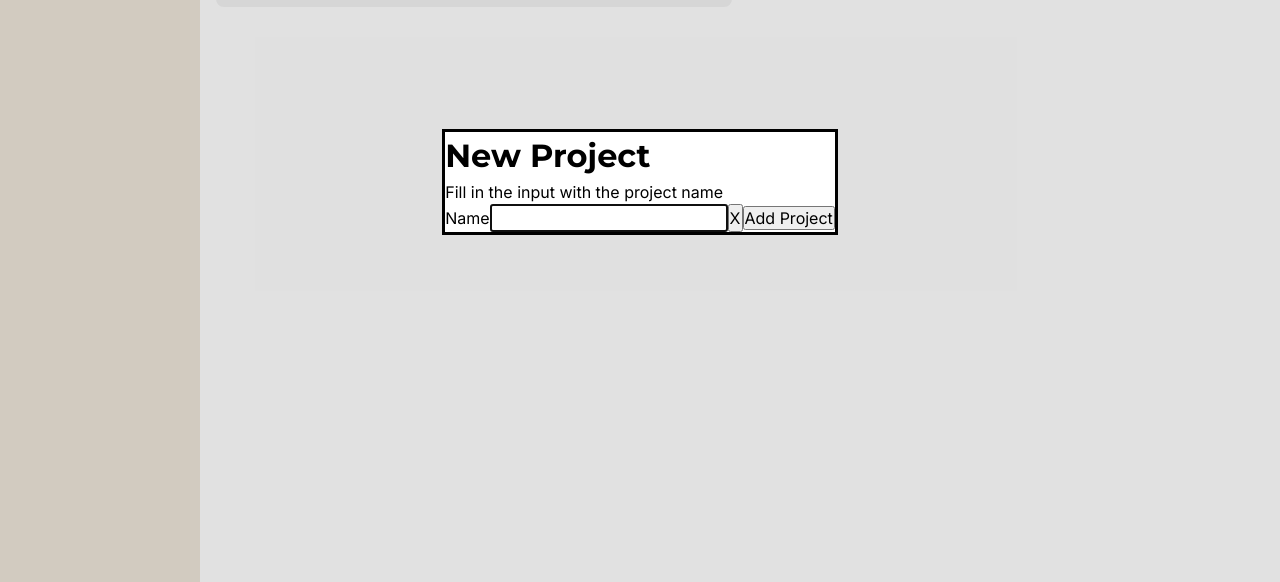
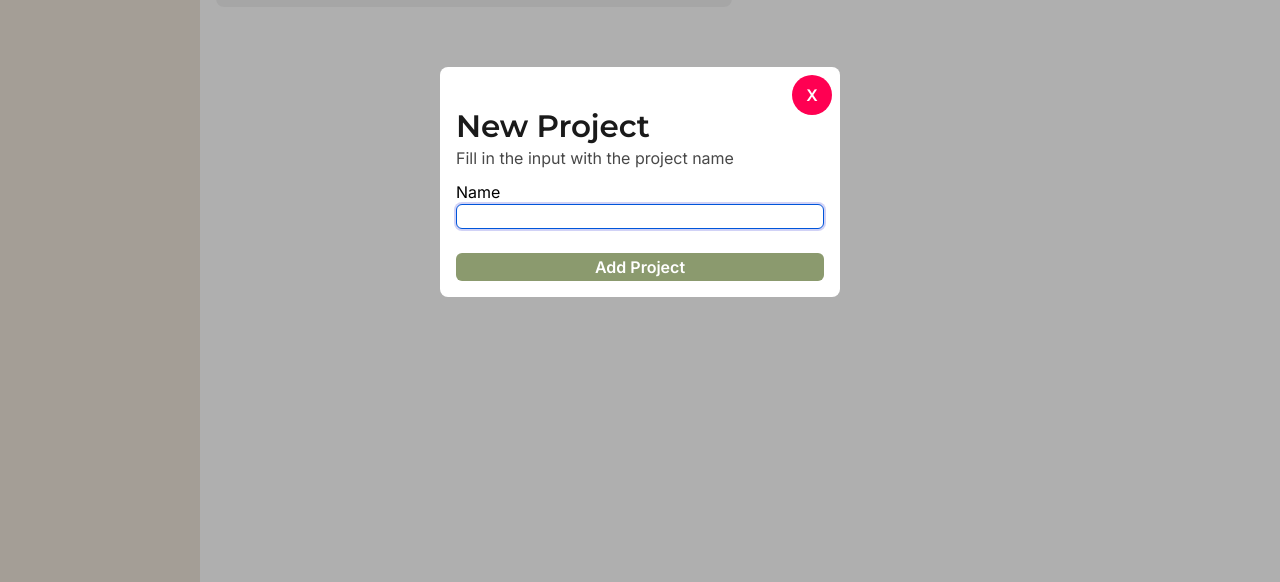
Before and after one commit to aderitomarrime/todo-list, a website built with webpack: page src/template.html in a window 1280 px wide. Both pictures are taken after a click on the button "New Project". Shown: the part 218-800 px from the top of the page. Built offline with nearby package versions, Linux system fonts and the light colour scheme.

Commit message:
Add styles to add new project modal

```diff
--- a/src/domManipulation.js
+++ b/src/domManipulation.js
@@ -572,6 +572,9 @@ class DomManipulation{
     createAddNewProjectDialog(arrayOfProjects){
         this.newProjectModal= document.createElement("dialog");
         const newProjectForm = document.createElement("form");
+        const newProjectTitleConatiner = document.createElement("div");
+        const newProjectControllersConatiner = document.createElement("div");
+        const newProjectButtonConatiner = document.createElement("div");
         const newProjectTitle = document.createElement("h1");
         const newProjectParagraph = document.createElement("p");
         const newProjecNameLabel = document.createElement("label");
@@ -586,6 +589,10 @@ class DomManipulation{
 
         this.newProjectModal.setAttribute("closedby", "any");
         this.newProjectModal.setAttribute("id", "newProjectModal");
+
+        newProjectTitleConatiner.setAttribute("class", "title");
+        newProjectControllersConatiner.setAttribute("class", "controller");
+        newProjectButtonConatiner.setAttribute("class", "button");
 
         newProjecNameLabel.setAttribute("for", "newproject");
         newProjecNameinput.setAttribute("type", "text");
@@ -605,12 +612,15 @@ class DomManipulation{
 
         this.body.appendChild(this.newProjectModal);
         this.newProjectModal.appendChild(newProjectForm);
-        newProjectForm.appendChild(newProjectTitle);
-        newProjectForm.appendChild(newProjectParagraph);
-        newProjectForm.appendChild(newProjecNameLabel);
-        newProjectForm.appendChild(newProjecNameinput);
-        newProjectForm.appendChild(newCancelProjectButton);
-        newProjectForm.appendChild(newProjectSubmitButton);
+        newProjectForm.appendChild(newProjectTitleConatiner);
+        newProjectForm.appendChild(newProjectControllersConatiner);
+        newProjectForm.appendChild(newProjectButtonConatiner);
+        newProjectTitleConatiner.appendChild(newProjectTitle);
+        newProjectTitleConatiner.appendChild(newProjectParagraph);
+        newProjectControllersConatiner.appendChild(newProjecNameLabel);
+        newProjectControllersConatiner.appendChild(newProjecNameinput);
+        newProjectButtonConatiner.appendChild(newCancelProjectButton);
+        newProjectButtonConatiner.appendChild(newProjectSubmitButton);
 
 
         newCancelProjectButton.addEventListener("click", ()=>{
--- a/src/style.css
+++ b/src/style.css
@@ -419,7 +419,8 @@ h1, h2, h3, h4, h5, h6 {
 }
 
 #newTaskModal,
-#editModal {
+#editModal,
+#newProjectModal {
   outline: none;
   border: none;
   border-radius: var(--br-lg);
@@ -428,26 +429,34 @@ h1, h2, h3, h4, h5, h6 {
 }
 
 #newTaskModal::backdrop,
-#editModal::backdrop {
+#editModal::backdrop,
+#newProjectModal::backdrop {
   background-color: rgba(0, 0, 0, 0.3);
 }
 
 #newTaskModal form,
-#editModal form {
+#editModal form,
+#newProjectModal form {
   display: flex;
   flex-direction: column;
   gap: calc(var(--spacing)*4);
   padding: calc(var(--spacing)*4);
 }
 
+#newProjectModal form {
+  gap: calc(var(--spacing)*2.5);
+}
+
 #newTaskModal form .title,
-#editModal form .title{
+#editModal form .title,
+#newProjectModal .title {
   display: flex;
   flex-direction: column;
 }
 
 #newTaskModal form .title h1,
-#editModal form .title h1 {
+#editModal form .title h1,
+#newProjectModal form .title h1 {
   color: var(--txt-black);
   font-size: var(--fs-2xl);
   line-height: var(--lh-2xl);
@@ -456,7 +465,8 @@ h1, h2, h3, h4, h5, h6 {
 }
 
 #newTaskModal form .title p,
-#editModal form .title p {
+#editModal form .title p,
+#newProjectModal form .title p {
   color: color-mix(in srgb, white, var(--txt-black) 80%);
   font-size: var(--fs-md);
   line-height: var(--lh-md);
@@ -465,7 +475,8 @@ h1, h2, h3, h4, h5, h6 {
 }
 
 #newTaskModal form .controller,
-#editModal form .controller {
+#editModal form .controller,
+#newProjectModal form .controller {
   display: flex;
   flex-direction: column;
 }
@@ -473,7 +484,8 @@ h1, h2, h3, h4, h5, h6 {
 #newTaskModal form .controller input,
 #newTaskModal form .controller select,
 #editModal form .controller input,
-#editModal form .controller select {
+#editModal form .controller select,
+#newProjectModal form .controller input {
   margin-bottom: calc(var(--spacing)*1.5);
   border-radius: var(--br-md);
   outline: none;
@@ -495,14 +507,16 @@ h1, h2, h3, h4, h5, h6 {
 }
 
 #newTaskModal form .controller input:focus,
-#editModal form .controller input:focus {
+#editModal form .controller input:focus,
+#newProjectModal form .controller input:focus {
   outline: none;
   border-color: var(--blue);
   box-shadow: 0 0 0 2px rgba(28, 31, 211, 0.2);
 }
 
 #newTaskModal form .button,
-#editModal form .button {
+#editModal form .button,
+#newProjectModal form .button {
   display: flex;
   gap: calc(var(--spacing)*2);
   margin-top: calc(var(--spacing)*2);
@@ -519,7 +533,8 @@ h1, h2, h3, h4, h5, h6 {
 }
 
 #newTaskModal form .button input,
-#editModal form .button input {
+#editModal form .button input,
+#newProjectModal form .button input {
   border: none;
   color: var(--white-total);
   font-size: var(--fs-md);
@@ -533,6 +548,40 @@ h1, h2, h3, h4, h5, h6 {
 }
 
 #newTaskModal form .button input:hover,
-#editModal form .button input:hover {
+#editModal form .button input:hover,
+#newProjectModal .button input:hover,
+#newProjectModal .button button:hover {
   opacity: 0.8;
 }
+
+#newProjectModal form .button input {
+  padding: calc(var(--spacing)*0.5) calc(var(--spacing)*10);
+  flex: 1;
+}
+
+#newProjectModal {
+  position: relative;
+  padding-top: calc(var(--spacing)*6);
+}
+
+#newProjectModal .button button {
+  position: absolute;
+  top: calc(var(--spacing)*2);
+  right: calc(var(--spacing)*2);
+  padding: calc(var(--spacing)*5);
+  width: calc(var(--spacing)*6);
+  height: calc(var(--spacing)*6);
+  border-radius: var(--br-full);
+  border: none;
+  display: flex;
+  align-items: center;
+  justify-content: center;
+  color: var(--white-total);
+  font-size: var(--fs-md);
+  line-height: var(--lh-md);
+  letter-spacing: var(--ls-md);
+  font-weight: var(--fw-semi-bold);
+  background-color: var(--red);
+  cursor: pointer;
+  transition: .2s ease-in-out;
+}
```
